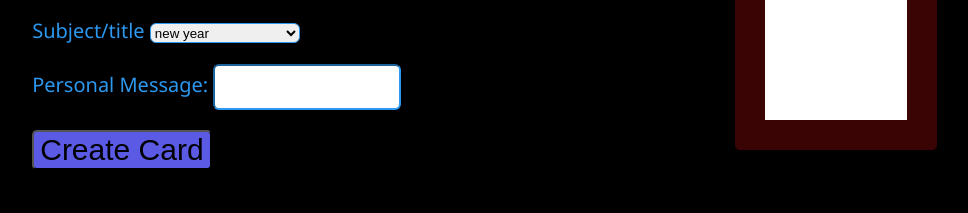
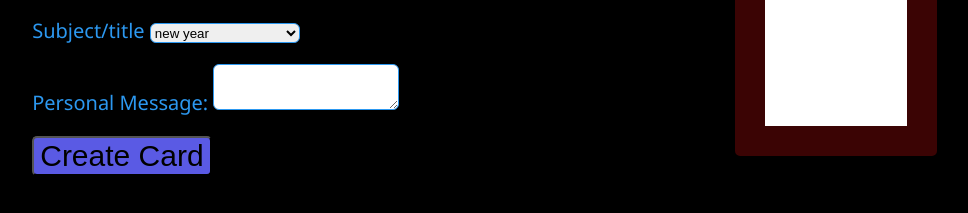
Before and after one commit to kubwimanav/vinc-klab, a plain HTML site: page index.html in a window 1280 px wide. Shown: the part 247-460 px from the top of the page, without its empty margins (91-1059 px from the left). Drawn offline with Linux system fonts and the light colour scheme.

Commit message:
card cre

```diff
--- a/index.html
+++ b/index.html
@@ -34,8 +34,8 @@
         <section>
           <label for="message">
         Personal Message:
-      </label>
-          <input type="text" id="inputM">
+      </label><textarea type="text" id="inputM"></textarea>
+
           </section>
           <button id="createCard"> Create Card</button>
         </article>
```
